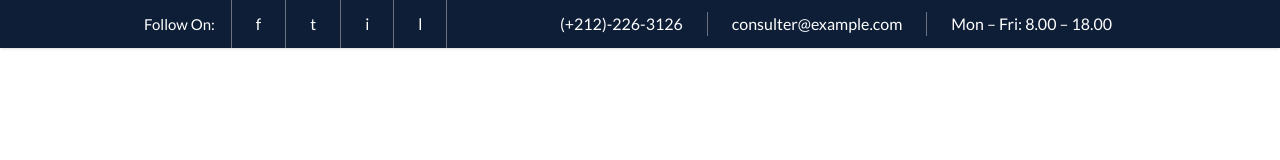
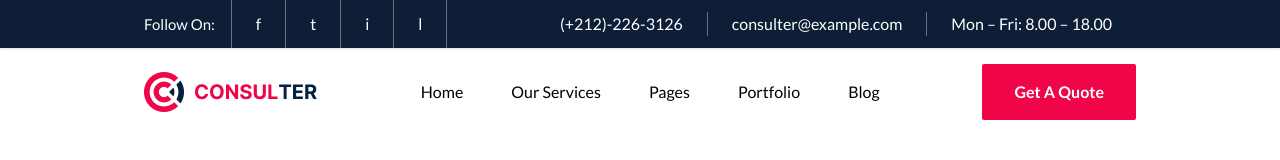
Before and after one commit to Loutani/sticky-navbar, a website: page index.html in a window 1280 px wide. Drawn offline with Linux system fonts and the light colour scheme.

Commit message:
add navbar

```diff
--- a/index.html
+++ b/index.html
@@ -34,5 +34,16 @@
             <li class="text-white px-6">Mon – Fri: 8.00 – 18.00</li>
         </ul>
     </div>
+    <nav class="sticky top-12 px-36 flex items-center justify-between">
+        <img src="./assets/logo.png" alt="logo website">
+        <ul class="flex items-center">
+            <li class="py-8 px-6 hover:text-[#EF0548] duration-300 cursor-pointer">Home</li>
+            <li class="py-8 px-6 hover:text-[#EF0548] duration-300 cursor-pointer">Our Services</li>
+            <li class="py-8 px-6 hover:text-[#EF0548] duration-300 cursor-pointer">Pages</li>
+            <li class="py-8 px-6 hover:text-[#EF0548] duration-300 cursor-pointer">Portfolio</li>
+            <li class="py-8 px-6 hover:text-[#EF0548] duration-300 cursor-pointer">Blog</li>
+        </ul>
+        <button class="bg-[#EF0548] py-4 px-8 font-bold text-white rounded-sm">Get A Quote</button>
+    </nav>
 </body>
 </html>
```
